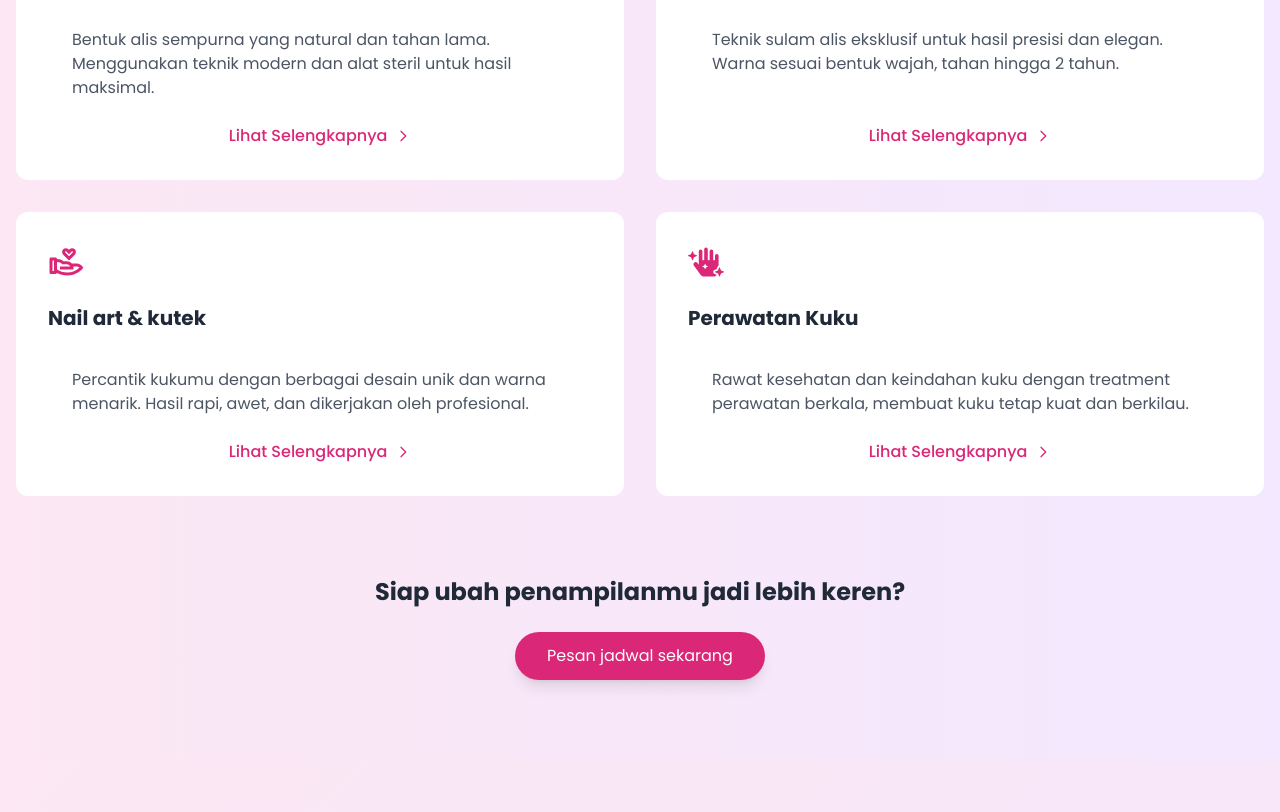
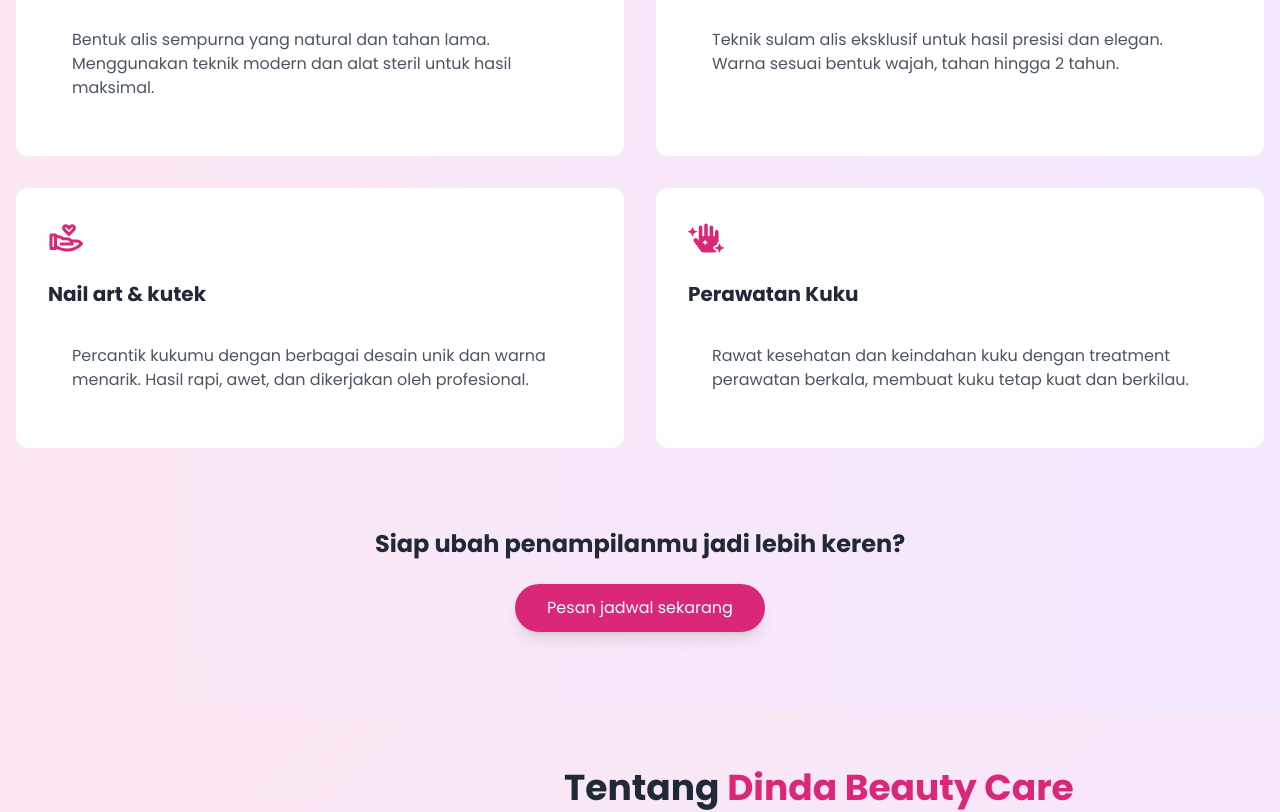
Before and after one commit to yudisdev/clinic-web, a React (Vite) app: page / in a window 1280 px wide. Shown: the part 1120-1932 px from the top of the page. Built offline with nearby package versions, Linux system fonts and the light colour scheme.

Commit message:
update photo in contact section

```diff
--- a/src/components/Contact.jsx
+++ b/src/components/Contact.jsx
@@ -4,12 +4,14 @@
   FaEnvelope,
   FaClock,
 } from "react-icons/fa";
-import contactImg from "../assets/contactimg.png";
+
+import Dinda7 from "../assets/Dinda7.jpg";
 import React, { useEffect, useRef } from "react";
 import { useForm, ValidationError } from "@formspree/react";
 
+
 const Contact = () => {
-  const [state, handleSubmit] = useForm("xblnayrv");
+  const [state, handleSubmit] = useForm("mnjjqqkr");
   const formRef = useRef();
   useEffect(() => {
     if (state.succeeded && formRef.current) {
@@ -124,7 +126,7 @@
               </address>
               <figure className="mt-8 rounded-xl overflow-hidden shadow-md">
                 <img
-                  src={contactImg}
+                  src={Dinda7}
                   className="w-full h-48 object-cover hover:scale-105 transition-transform duration-500"
                   width="200"
                   loading="lazy"
--- a/src/components/Footer.jsx
+++ b/src/components/Footer.jsx
@@ -1,6 +1,7 @@
 import React from "react";
 import { FaClinicMedical, FaInstagram, FaWhatsapp, FaFacebookF } from "react-icons/fa";
 import { MdAccessTime, MdEmail, MdLocationOn, MdPhone } from "react-icons/md";
+import { useForm, ValidationError } from "@formspree/react";
 
 const Footer = () => {
     const socialLinks = [
@@ -16,6 +17,16 @@
         {text: "Spesialis", href: "#specialists"},
         {text: "Hubungi Kami", href: "#contact"},
     ];
+
+    const footeer = () => {
+      const [state, handleSubmit] = useForm("mnjjqqkr");
+      const formRef = useRef();
+      useEffect(() => {
+        if (state.succeeded && formRef.current) {
+          formRef.current.reset();
+        }
+      }, [state.succeeded]);
+    }
 
     const contactinfo = [
         {
@@ -118,7 +129,7 @@
                 </div>
 
                 {/* Newsletter */}
-                <section className="bg-gray-800 rounded-xl p-8 mb-12" aria-labelledby="newsletter-heading">
+                <section id="footeer" className="bg-gray-800 rounded-xl p-8 mb-12" aria-labelledby="newsletter-heading">
                     <div className="flex flex-col lg:flex-row items-center justify-between">
 
                         <div className="mb-6 lg:mb-0 lg:mr-8">
--- a/src/components/Services.jsx
+++ b/src/components/Services.jsx
@@ -53,17 +53,7 @@
                                 {service.title}
                             </h3>
                             <p className='text-gray-600 m-6 flex-grow'>{service.desc}</p>
-                            <a href={service.link}
-                            className='text-pink-600 font-medium hover:text-pink-700 transition
-                            flex items-center m-auto'
-                            aria-label={`learn more about ${service.title}`}>
-                                Lihat Selengkapnya
-                                <svg className='w-4 h-4 ml-2' fill='none' stroke='currentColor' viewBox='0 0 24 24'
-                                aria-hidden='true'>
-                                    <path strokeLinecap='round' strokeLinejoin='round' strokeWidth={2}
-                                     d='M9 5l7 7-7 7'></path>
-                                </svg>
-                            </a>
+
                         </article>
                     </li>
                 ))}
```
Also changed, not shown: src/assets/Dinda6.jpg (added), src/assets/Dinda7.jpg (added).
